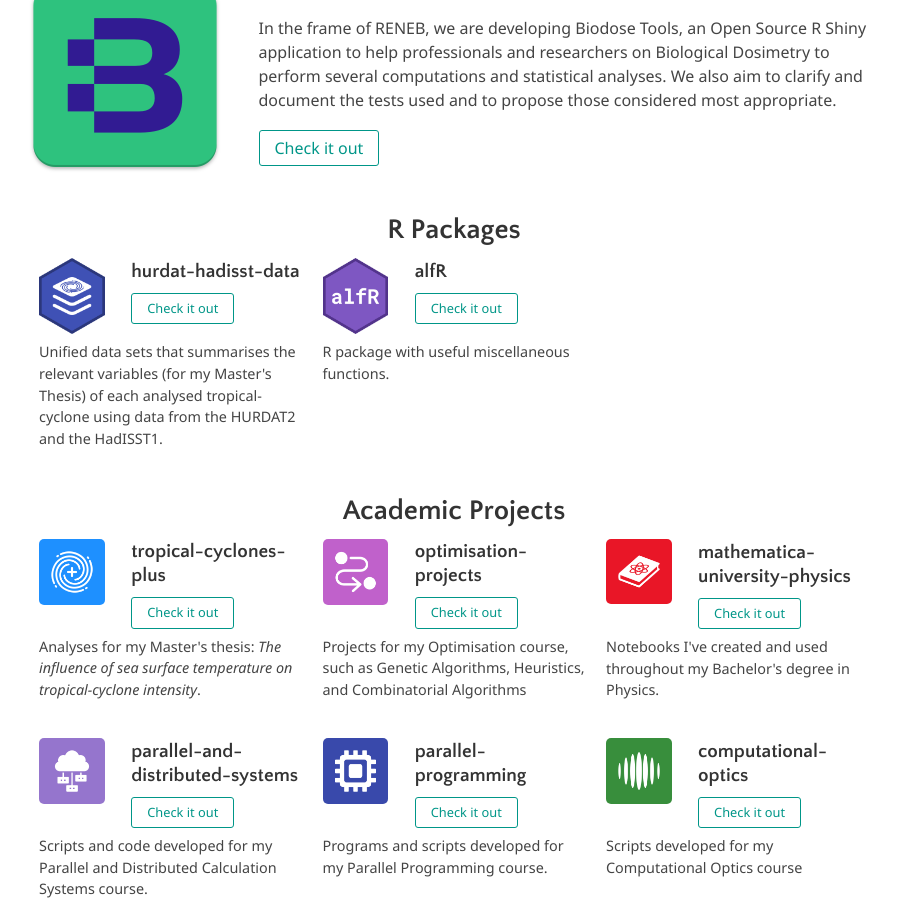
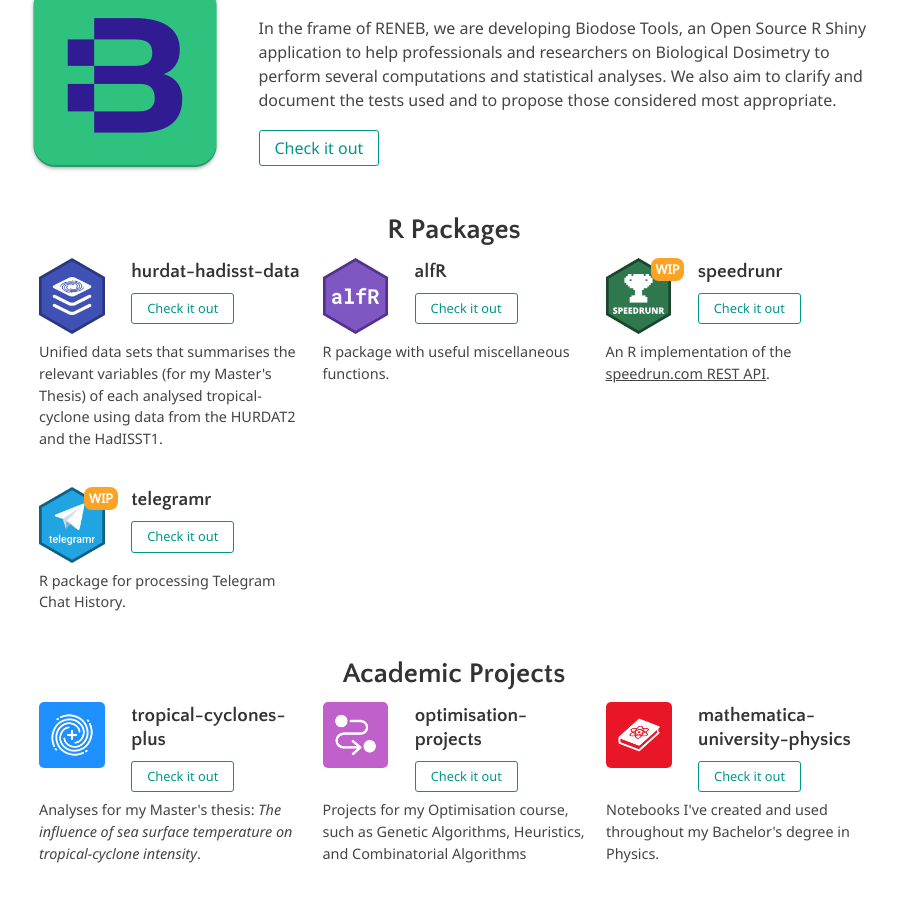
Before and after one commit to aldomann/projects-website, a Jekyll site: the page built from index.html, in a window 1280 px wide and 900 px high, scrolled down 427 px. Shown: the whole window, without its empty margins (186-1083 px from the left). Built offline with Jekyll 4.4.1, drawn with Linux system fonts in a browser that asks for light colours; nearby versions of some CDN libraries.

Commit message:
Added WIP R packages

```diff
--- a/_includes/r-packages.html
+++ b/_includes/r-packages.html
@@ -17,4 +17,22 @@
     content = "R package with useful miscellaneous functions."
   %}
 
+  {% include small-project.html
+    title =   "speedrunr"
+    badge =   "WIP"
+    image =   "speedrunr-hexagon.png"
+    link =    "https://github.com/aldomann/speedrunr"
+    content = "An R implementation of the <a href='https://github.com/speedruncomorg/api'>speedrun.com REST API</a>."
+  %}
 </div>
+
+<div class="small-projects-container">
+  {% include small-project.html
+    title =   "telegramr"
+    badge =   "WIP"
+    image =   "telegramr-hexagon.png"
+    link =    "https://github.com/aldomann/telegramr"
+    content = "R package for processing Telegram Chat History."
+  %}
+
+</div>
```
Also changed, not shown: assets/img/speedrunr-hexagon.png (added), assets/img/telegramr-hexagon.png (added).
